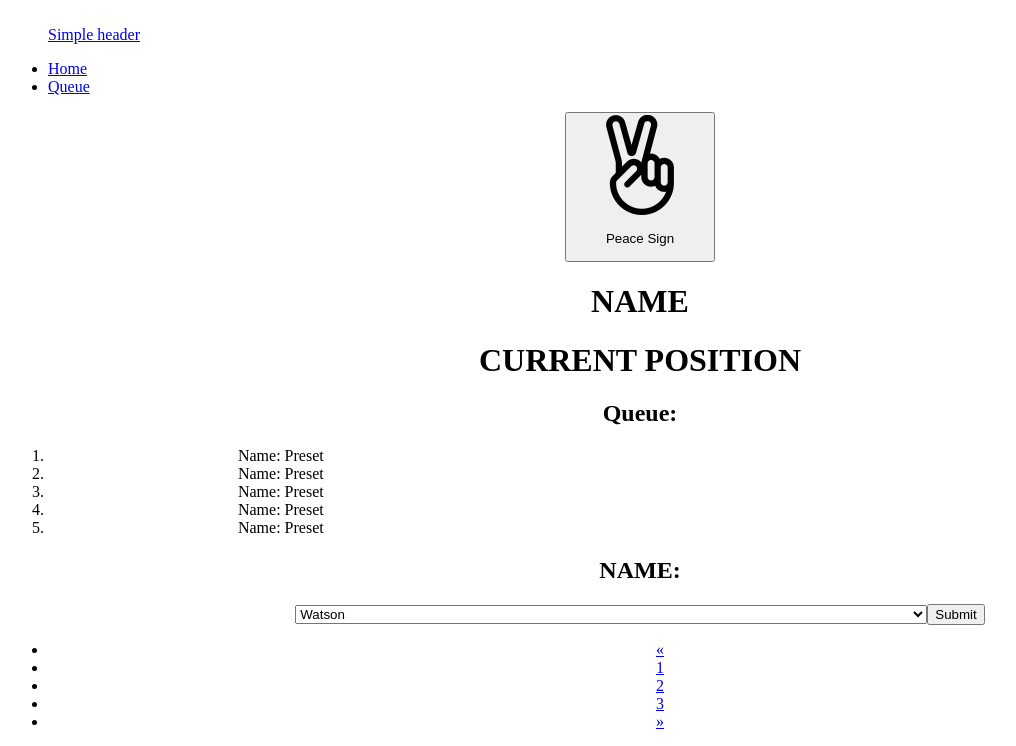
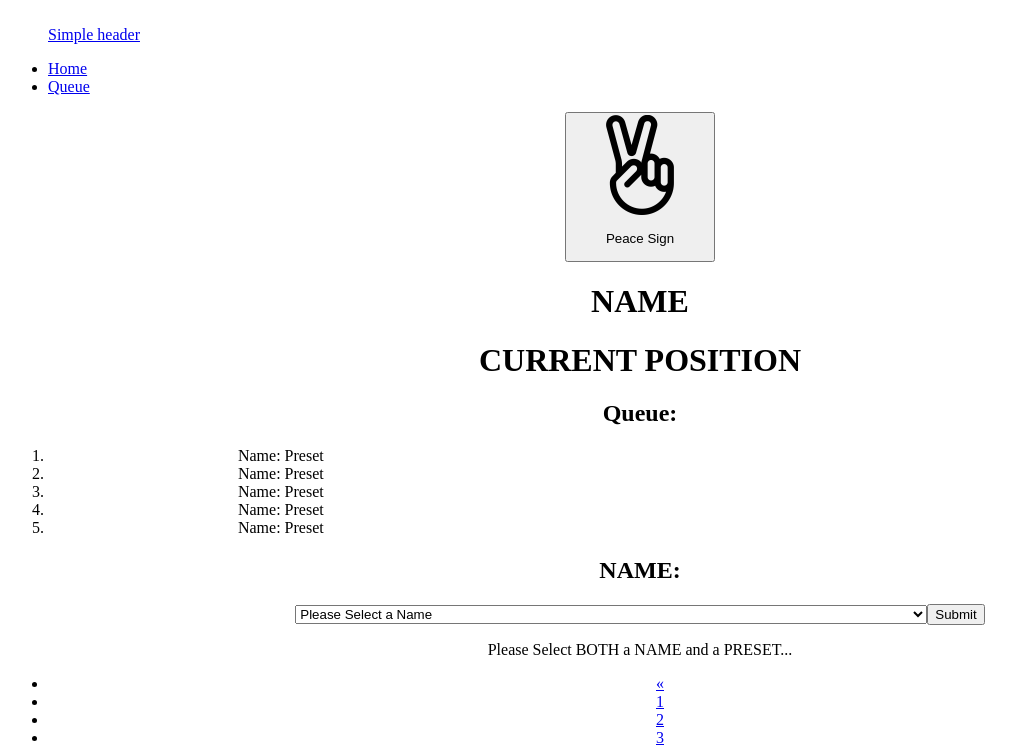
Before and after one commit to aditya-s3n/RoboticArmApp-frontend, a Next.js app: page / in a window 1280 px wide. Shown: the top 746 px of the page, without its empty margins (0-1016 px from the left). Built offline with nearby package versions, Linux system fonts and the light colour scheme.

Commit message:
add functionaility for selection process

```diff
--- a/src/components/Card/Card.tsx
+++ b/src/components/Card/Card.tsx
@@ -1,9 +1,15 @@
 import Image from "next/image";
 import styles from "./card.module.css"
 
-function Card(props: { size: number, title: string, imgURL: string, className?: string }) {
+function Card(props: { size: number, title: string, imgURL: string, className?: string, setPreset: any }) {
     return (
-        <button className={`btn p-0 ${styles.card_custom} ${props.className}`} type="button">
+        <button
+            className={`btn p-0 ${styles.card_custom} ${props.className}`}
+            type="button"
+            onClick={() => {
+                props.setPreset(props.title);
+            }}
+        >
             <div className="card card-custom">
                 <div className="card-body text-center pb-1">
                     <Image
--- a/src/components/PresetSelection/PresetSelection.tsx
+++ b/src/components/PresetSelection/PresetSelection.tsx
@@ -1,6 +1,18 @@
-function PresetSelection() {
+function PresetSelection(props: { name: String, preset: String}) {
     return(
-        <p>Please Select Something</p>
+        <div>
+        { !(props.name && props.preset)
+            ? <p>Please Select BOTH a NAME and a PRESET...</p>
+
+            :
+            <div>
+                <p>Selected</p>
+                <p>Name: {props.name}</p>
+                <p>Preset: {props.preset}</p>
+            </div>
+
+        }
+        </div>
     );
 }
 
--- a/src/components/Selection/Selection.tsx
+++ b/src/components/Selection/Selection.tsx
@@ -1,9 +1,24 @@
-function Selection(props: { itemList: String[], className?: String }) {
+function Selection(props: { itemList: String[], className?: String, setSelectionVariable: any, selectionList: String[] }) {
+    const selectionList = props.selectionList;
+
     return (
-        <select className={`form-select form-select-lg ${props.className}`} aria-label=".form-select-lg example">
+        <select
+            className={`form-select form-select-lg ${props.className}`}
+            aria-label=".form-select-lg example"
+            onChange={
+                event => {
+                    const index: number = Number(event.target.value);
+                    props.setSelectionVariable(selectionList[index]);
+                }
+            }
+        >
+
+            <option selected>Please Select a Name</option>
+
             {props.itemList.map((name, index) => {
                 return <option value={index} key={index}>{name}</option>
             })}
+
         </select>
     )
 }
--- a/src/pages/index.tsx
+++ b/src/pages/index.tsx
@@ -1,3 +1,5 @@
+import { useState } from 'react';
+
 import Head from 'next/head'
 import Script from 'next/script'
 import styles from '@/styles/Home.module.css'
@@ -9,8 +11,12 @@ import Footer from '@/components/Footer/Footer';
 import Selection from '@/components/Selection/Selection';
 
 import { selectionNames } from '@/utils/selection_names';
+import PresetSelection from '@/components/PresetSelection/PresetSelection';
 
-export default function Home() {
+function Home() {
+  const [name, setName] = useState("");
+  const [preset, setPreset] = useState("");
+
   return (
     <>
       <Head>
@@ -31,6 +37,7 @@ export default function Home() {
             size={100}
             imgURL='/card-imgs/peace-sign.png'
             className='mx-4'
+            setPreset={setPreset}
           />
 
           <h1 className='mx-2'>NAME</h1>
@@ -47,13 +54,21 @@ export default function Home() {
         <div className="d-flex justify-content-center my-4">
           <h2 className='mx-2'>NAME: </h2>
 
-          {/* <div className={`input-group input-group-lg ${styles.input_text}`}>
-            <input type="text" className="form-control" placeholder="Type here..." aria-label="Username" aria-describedby="addon-wrapping" />
-          </div> */}
-
-          <Selection itemList={selectionNames} className={styles.input_text}/>
+          <Selection
+            itemList={selectionNames}
+            className={styles.input_text}
+            setSelectionVariable={setName}
+            selectionList={selectionNames}
+          />
 
           <button type="button" className="btn btn-success btn-lg mx-2">Submit</button>
+        </div>
+
+        <div>
+          <PresetSelection
+            name={name}
+            preset={preset}
+          />
         </div>
 
         <div className='d-flex justify-content-center'>
@@ -80,18 +95,21 @@ export default function Home() {
             size={75}
             imgURL='/card-imgs/peace-sign.png'
             className='mx-4'
+            setPreset={setPreset}
           />
           <Card
             title='Peace Sign'
             size={75}
             imgURL='/card-imgs/peace-sign.png'
             className='mx-4'
+            setPreset={setPreset}
           />
           <Card
             title='Peace Sign'
             size={75}
             imgURL='/card-imgs/peace-sign.png'
             className='mx-4'
+            setPreset={setPreset}
           />
         </div>
       </main>
@@ -100,3 +118,5 @@ export default function Home() {
     </>
   )
 }
+
+export default Home;
```
